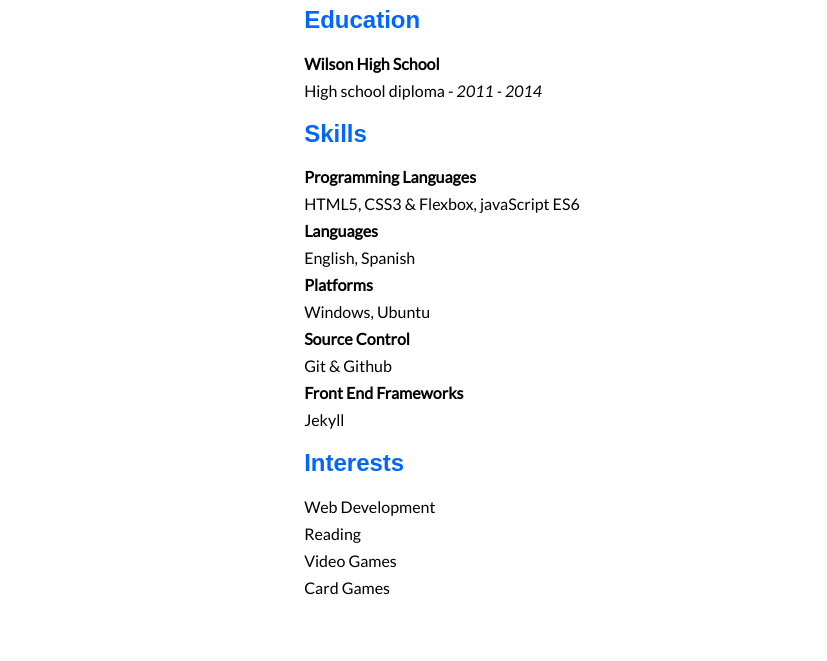
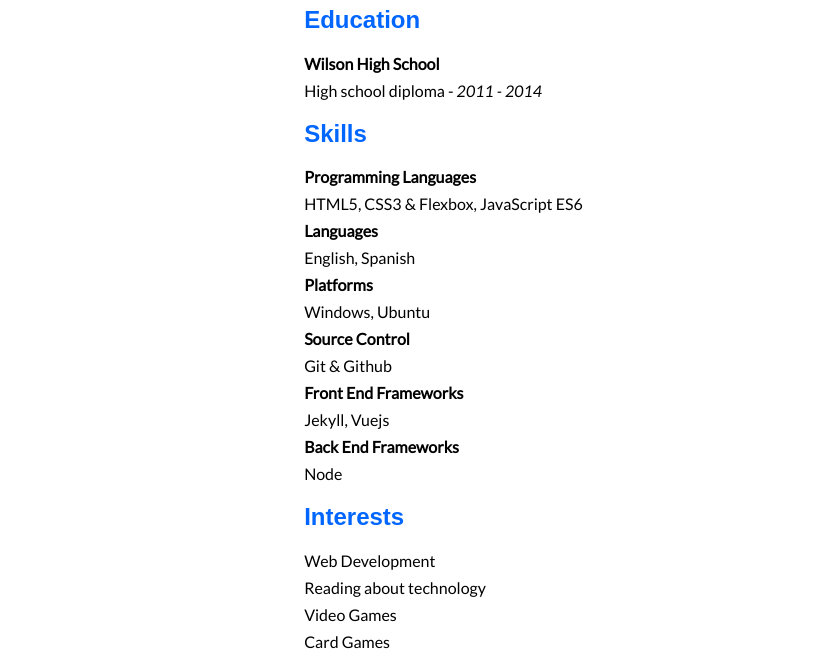
Before and after one commit to planeswalker1/resume, a plain HTML site: page index.html in a window 1280 px wide. Shown: the part 139-800 px from the top of the page, without its empty margins (224-1051 px from the left). Drawn offline with Linux system fonts and the light colour scheme.

Commit message:
update resume

```diff
--- a/index.html
+++ b/index.html
@@ -34,7 +34,7 @@
           <p>High school diploma - <em>2011 - 2014</em></p>
           <h2>Skills</h2>
           <p><strong>Programming Languages</strong></p>
-          <p>HTML5, CSS3 & Flexbox, javaScript ES6</p>
+          <p>HTML5, CSS3 & Flexbox, JavaScript ES6</p>
           <p><strong>Languages</strong></p>
           <p>English, Spanish</p>
           <p><strong>Platforms</strong></p>
@@ -42,11 +42,13 @@
           <p><strong>Source Control</strong></p>
           <p>Git & Github</p>
           <p><strong>Front End Frameworks</strong></p>
-          <p>Jekyll</p>
+          <p>Jekyll, Vuejs</p>
+          <p><strong>Back End Frameworks</strong></p>
+          <p>Node</p>
 
           <h2>Interests</h2>
           <p>Web Development</p>
-          <p>Reading</p>
+          <p>Reading about technology</p>
           <p>Video Games</p>
           <p>Card Games</p>
         </div>
```
Also changed, not shown: 1 other file.
